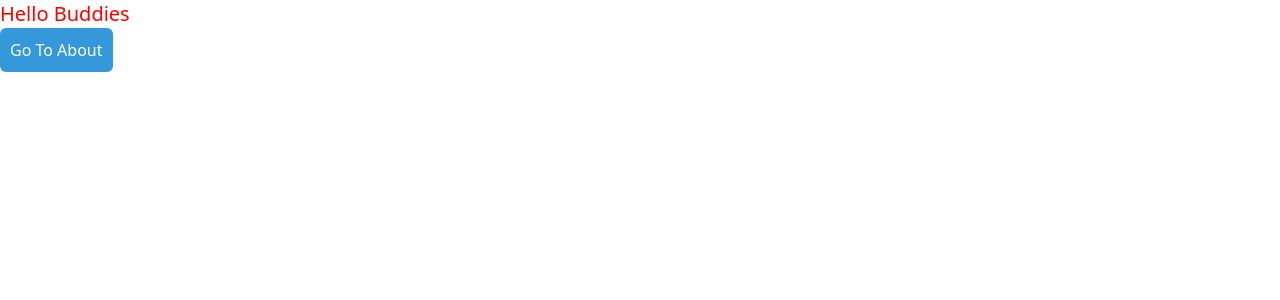
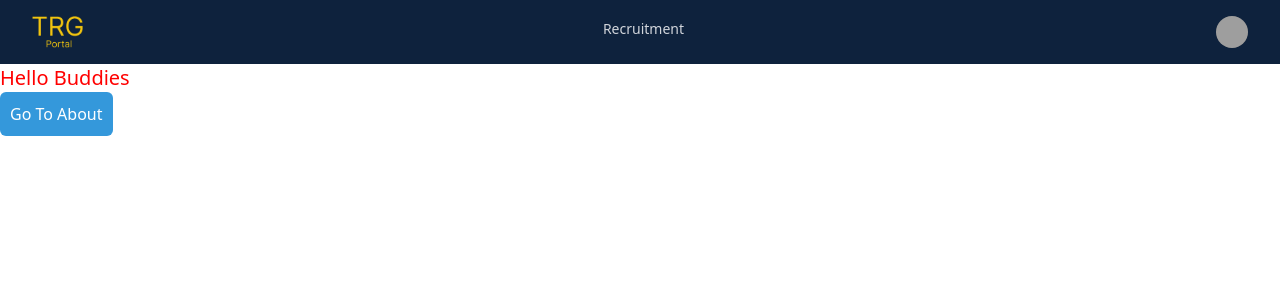
Before and after one commit to CatalystsReachOut/trg-frontend, a React (Create React App) app: page / in a window 1280 px wide. Shown: the top 300 px of the page. Built offline with nearby package versions, Linux system fonts and the light colour scheme; grey boxes are pictures that could not be loaded.

Commit message:
initial setup

```diff
--- a/package.json
+++ b/package.json
@@ -3,6 +3,8 @@
   "version": "0.1.0",
   "private": true,
   "dependencies": {
+    "@headlessui/react": "^1.7.4",
+    "@heroicons/react": "^2.0.13",
     "@reduxjs/toolkit": "^1.8.5",
     "@testing-library/jest-dom": "^5.16.5",
     "@testing-library/react": "^13.4.0",
--- /dev/null
+++ b/src/components/Navbar/Navbar.jsx
@@ -0,0 +1,146 @@
+import { Fragment } from 'react'
+import { Disclosure, Menu, Transition } from '@headlessui/react'
+import { Bars3Icon, BellIcon, XMarkIcon } from '@heroicons/react/24/outline'
+import logo from './../../assets/images/logo/logo.png'
+
+const navigation = [
+  { name: 'Recruitment', href: '#', current: false },
+]
+
+function classNames(...classes) {
+  return classes.filter(Boolean).join(' ')
+}
+
+export default function Navbar() {
+  return (
+    <Disclosure as="nav" className="bg-[#0E223D]">
+      {({ open }) => (
+        <>
+          <div className="mx-auto max-w-7xl px-2 sm:px-6 lg:px-8">
+            <div className="relative flex h-16 items-center justify-between">
+              <div className="absolute inset-y-0 left-0 flex items-center sm:hidden">
+                {/* Mobile menu button*/}
+                <Disclosure.Button className="inline-flex items-center justify-center rounded-md p-2 text-gray-400 hover:bg-gray-700 hover:text-white focus:outline-none focus:ring-2 focus:ring-inset focus:ring-white">
+                  <span className="sr-only">Open main menu</span>
+                  {open ? (
+                    <XMarkIcon className="block h-6 w-6" aria-hidden="true" />
+                  ) : (
+                    <Bars3Icon className="block h-6 w-6" aria-hidden="true" />
+                  )}
+                </Disclosure.Button>
+              </div>
+              <div className="flex flex-1 items-center justify-center sm:items-stretch sm:justify-start">
+                <div className="flex flex-shrink-0 items-center">
+                  <img
+                    className="block h-8 w-auto lg:hidden"
+                    src={logo}
+                    alt="Your Company"
+                  />
+                  <img
+                    className="hidden h-8 w-auto lg:block"
+                    src={logo}
+                    alt="Your Company"
+                  />
+                </div>
+                <div className="hidden sm:ml-6 sm:flex justify-center w-full ">
+                  <div className=" space-x-4">
+                    {navigation.map((item) => (
+                      <a
+                        key={item.name}
+                        href={item.href}
+                        className={classNames(
+                          item.current ? 'bg-gray-900 text-white' : 'text-gray-300 hover:bg-gray-700 hover:text-white',
+                          'px-3 py-2 rounded-md text-sm font-medium'
+                        )}
+                        aria-current={item.current ? 'page' : undefined}
+                      >
+                        {item.name}
+                      </a>
+                    ))}
+                  </div>
+                </div>
+              </div>
+              <div className="absolute inset-y-0 right-0 flex items-center pr-2 sm:static sm:inset-auto sm:ml-6 sm:pr-0">
+
+                {/* Profile dropdown */}
+                <Menu as="div" className="relative ml-3">
+                  <div>
+                    <Menu.Button className="flex rounded-full bg-gray-800 text-sm focus:outline-none focus:ring-2 focus:ring-white focus:ring-offset-2 focus:ring-offset-gray-800">
+                      <span className="sr-only">Open user menu</span>
+                      <img
+                        className="h-8 w-8 rounded-full"
+                        src="https://images.unsplash.com/photo-1472099645785-5658abf4ff4e?ixlib=rb-1.2.1&ixid=eyJhcHBfaWQiOjEyMDd9&auto=format&fit=facearea&facepad=2&w=256&h=256&q=80"
+                        alt=""
+                      />
+                    </Menu.Button>
+                  </div>
+                  <Transition
+                    as={Fragment}
+                    enter="transition ease-out duration-100"
+                    enterFrom="transform opacity-0 scale-95"
+                    enterTo="transform opacity-100 scale-100"
+                    leave="transition ease-in duration-75"
+                    leaveFrom="transform opacity-100 scale-100"
+                    leaveTo="transform opacity-0 scale-95"
+                  >
+                    <Menu.Items className="absolute right-0 z-10 mt-2 w-48 origin-top-right rounded-md bg-white py-1 shadow-lg ring-1 ring-black ring-opacity-5 focus:outline-none">
+                      <Menu.Item>
+                        {({ active }) => (
+                          <a
+                            href="#"
+                            className={classNames(active ? 'bg-gray-100' : '', 'block px-4 py-2 text-sm text-gray-700')}
+                          >
+                            Your Profile
+                          </a>
+                        )}
+                      </Menu.Item>
+                      <Menu.Item>
+                        {({ active }) => (
+                          <a
+                            href="#"
+                            className={classNames(active ? 'bg-gray-100' : '', 'block px-4 py-2 text-sm text-gray-700')}
+                          >
+                            Settings
+                          </a>
+                        )}
+                      </Menu.Item>
+                      <Menu.Item>
+                        {({ active }) => (
+                          <a
+                            href="#"
+                            className={classNames(active ? 'bg-gray-100' : '', 'block px-4 py-2 text-sm text-gray-700')}
+                          >
+                            Sign out
+                          </a>
+                        )}
+                      </Menu.Item>
+                    </Menu.Items>
+                  </Transition>
+                </Menu>
+              </div>
+            </div>
+          </div>
+
+          <Disclosure.Panel className="sm:hidden">
+            <div className="space-y-1 px-2 pt-2 pb-3">
+              {navigation.map((item) => (
+                <Disclosure.Button
+                  key={item.name}
+                  as="a"
+                  href={item.href}
+                  className={classNames(
+                    item.current ? 'bg-gray-900 text-white' : 'text-gray-300 hover:bg-gray-700 hover:text-white',
+                    'block px-3 py-2 rounded-md text-base font-medium'
+                  )}
+                  aria-current={item.current ? 'page' : undefined}
+                >
+                  {item.name}
+                </Disclosure.Button>
+              ))}
+            </div>
+          </Disclosure.Panel>
+        </>
+      )}
+    </Disclosure>
+  )
+}
--- a/src/routes/Router.js
+++ b/src/routes/Router.js
@@ -1,14 +1,25 @@
 import React from 'react'
 import { Route, Routes } from 'react-router-dom'
+
+
+//Components
+import Navbar from './../components/Navbar/Navbar'
+
+
+//Other Data
+import { ROUTES } from './RouterConfig';
+
+
+//Pages
 import About from '../pages/About/About';
 import Home from '../pages/Home/Home';
-import { ROUTES } from './RouterConfig';
 
 const Router = () => {
 
     const RouteWithRole = ({ Element }) => {
         return (
           <>
+            <Navbar/>
             <Element/>
           </>
         );
```
Also changed, not shown: src/assets/images/logo/logo.png (added), 1 other file (tests, documents, lock files or other folders).
